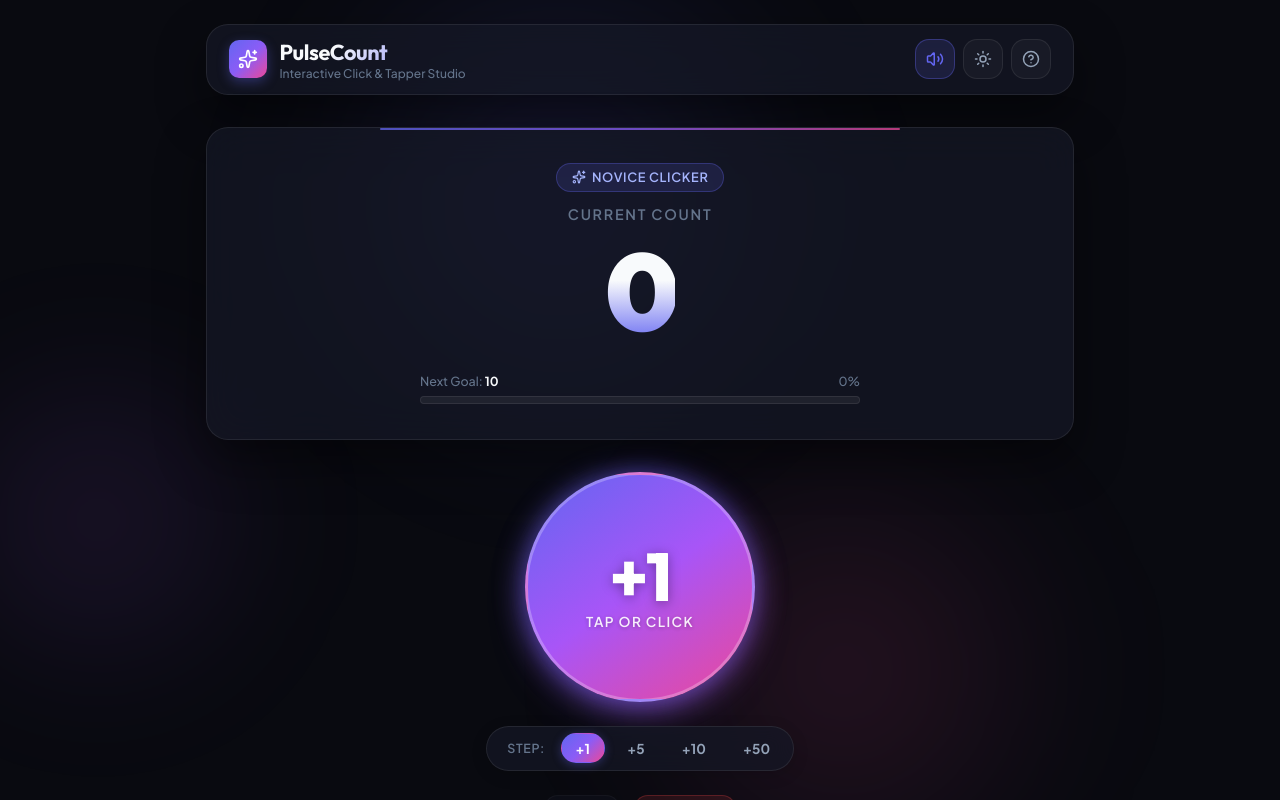
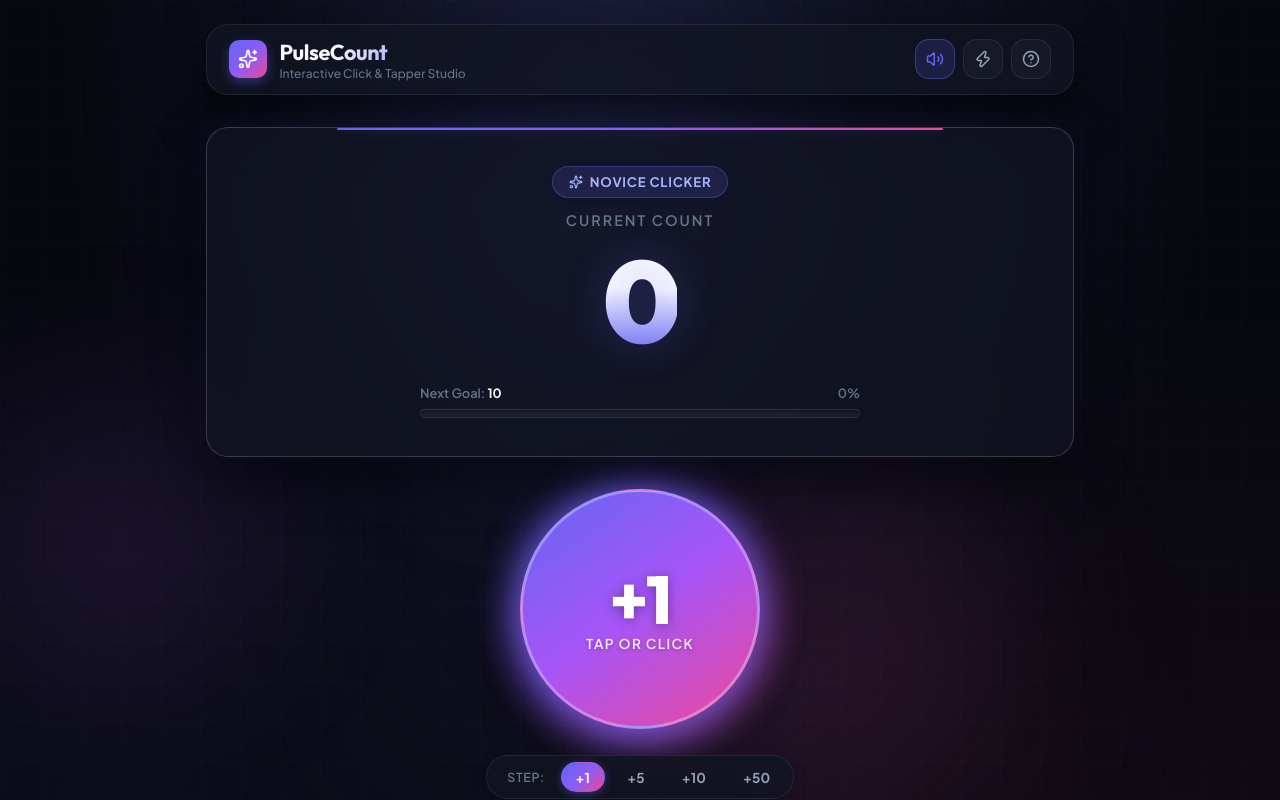
Before and after one commit to bharath-techcitta/jenkinstest, a React (Vite) app: page / in a window 1280 px wide. Shown: the top 800 px of the page. Built offline with nearby package versions, Linux system fonts and the light colour scheme.

Commit message:
style: remove white background and upgrade with sleek midnight obsidian & cyber glassmorphism design

```diff
--- a/index.html
+++ b/index.html
@@ -6,11 +6,12 @@
     <meta name="viewport" content="width=device-width, initial-scale=1.0" />
     <title>PulseCount — Modern Click & Counter Studio</title>
     <meta name="description" content="A fast, interactive, and beautifully designed click counter with instant +1 reactions, sound effects, streaks, and analytics." />
+    <meta name="color-scheme" content="dark" />
     <link rel="preconnect" href="https://fonts.googleapis.com">
     <link rel="preconnect" href="https://fonts.gstatic.com" crossorigin>
     <link href="https://fonts.googleapis.com/css2?family=Outfit:wght@300;400;500;600;700;800;900&family=Plus+Jakarta+Sans:wght@400;500;600;700&display=swap" rel="stylesheet">
   </head>
-  <body>
+  <body style="background-color: #07080f; margin: 0; color: #f8fafc;">
     <div id="root"></div>
     <script type="module" src="/src/main.jsx"></script>
   </body>
--- a/src/App.css
+++ b/src/App.css
@@ -108,13 +108,13 @@
   flex-direction: column;
   align-items: center;
   text-align: center;
-  padding: 2.2rem 1.5rem;
+  padding: 2.4rem 1.5rem;
   background: var(--bg-card);
-  border: 1px solid var(--border-subtle);
+  border: 1px solid var(--border-bright);
   border-radius: var(--radius-lg);
-  backdrop-filter: blur(20px);
-  -webkit-backdrop-filter: blur(20px);
-  box-shadow: var(--glass-shadow);
+  backdrop-filter: blur(24px);
+  -webkit-backdrop-filter: blur(24px);
+  box-shadow: var(--glass-shadow), 0 0 35px rgba(99, 102, 241, 0.1);
   position: relative;
   overflow: hidden;
 }
@@ -123,34 +123,35 @@
   content: '';
   position: absolute;
   top: 0;
-  left: 20%;
-  right: 20%;
+  left: 15%;
+  right: 15%;
   height: 2px;
   background: var(--accent-gradient);
   border-radius: 9999px;
-  opacity: 0.75;
+  box-shadow: 0 0 12px var(--accent-glow);
 }
 
 .level-badge {
   display: inline-flex;
   align-items: center;
-  gap: 0.4rem;
-  padding: 0.35rem 0.9rem;
+  gap: 0.45rem;
+  padding: 0.4rem 1rem;
   background: var(--badge-bg);
   border: 1px solid var(--badge-border);
   border-radius: var(--radius-full);
   color: var(--badge-text);
-  font-size: 0.8rem;
-  font-weight: 600;
+  font-size: 0.82rem;
+  font-weight: 700;
   text-transform: uppercase;
-  letter-spacing: 0.05em;
+  letter-spacing: 0.06em;
   margin-bottom: 0.8rem;
+  box-shadow: 0 2px 10px rgba(0, 0, 0, 0.2);
 }
 
 .count-label {
   font-size: 0.9rem;
   text-transform: uppercase;
-  letter-spacing: 0.12em;
+  letter-spacing: 0.14em;
   color: var(--text-muted);
   font-weight: 600;
   margin-bottom: 0.4rem;
@@ -166,18 +167,19 @@
 
 .count-number {
   font-family: var(--font-display);
-  font-size: clamp(4.2rem, 11vw, 6.8rem);
+  font-size: clamp(4.5rem, 12vw, 7.2rem);
   font-weight: 900;
   line-height: 1;
   letter-spacing: -0.04em;
-  background: linear-gradient(180deg, var(--text-primary) 40%, var(--accent-primary) 100%);
+  background: linear-gradient(180deg, #ffffff 40%, var(--accent-primary) 100%);
   -webkit-background-clip: text;
   -webkit-text-fill-color: transparent;
   transition: transform 0.15s cubic-bezier(0.175, 0.885, 0.32, 1.275);
+  text-shadow: 0 0 40px rgba(99, 102, 241, 0.25);
 }
 
 .count-number.pulse {
-  transform: scale(1.08);
+  transform: scale(1.1);
 }
 
 /* Milestone Progress Bar */
@@ -186,16 +188,16 @@
   max-width: 440px;
   display: flex;
   flex-direction: column;
-  gap: 0.4rem;
+  gap: 0.45rem;
   margin-top: 0.5rem;
 }
 
 .progress-header {
   display: flex;
   justify-content: space-between;
-  font-size: 0.78rem;
+  font-size: 0.8rem;
   color: var(--text-muted);
-  font-weight: 500;
+  font-weight: 600;
 }
 
 .progress-header span strong {
@@ -204,11 +206,12 @@
 
 .progress-track {
   width: 100%;
-  height: 8px;
-  background: rgba(255, 255, 255, 0.06);
+  height: 9px;
+  background: rgba(255, 255, 255, 0.05);
   border-radius: var(--radius-full);
   overflow: hidden;
   border: 1px solid var(--border-subtle);
+  box-shadow: inset 0 1px 3px rgba(0, 0, 0, 0.5);
 }
 
 .progress-fill {
@@ -216,7 +219,7 @@
   background: var(--accent-gradient);
   border-radius: var(--radius-full);
   transition: width 0.3s ease;
-  box-shadow: 0 0 10px var(--accent-glow);
+  box-shadow: 0 0 12px var(--accent-glow);
 }
 
 /* Giant Interactive Click Button */
@@ -224,14 +227,14 @@
   display: flex;
   flex-direction: column;
   align-items: center;
-  gap: 1.5rem;
+  gap: 1.6rem;
   width: 100%;
 }
 
 .big-click-btn {
   position: relative;
-  width: 230px;
-  height: 230px;
+  width: 240px;
+  height: 240px;
   border-radius: 50%;
   background: var(--btn-click-gradient);
   box-shadow: var(--btn-click-shadow);
@@ -245,32 +248,34 @@
   outline: none;
   -webkit-tap-highlight-color: transparent;
   user-select: none;
-  border: 3px solid rgba(255, 255, 255, 0.25);
+  border: 3px solid rgba(255, 255, 255, 0.3);
 }
 
 .big-click-btn::before {
   content: '';
   position: absolute;
-  inset: -10px;
+  inset: -12px;
   border-radius: 50%;
   background: var(--accent-gradient);
-  opacity: 0.25;
-  filter: blur(14px);
+  opacity: 0.35;
+  filter: blur(16px);
   z-index: -1;
+  animation: pulseGlow 4s ease-in-out infinite alternate;
   transition: opacity 0.2s ease;
 }
 
-.big-click-btn:hover {
-  transform: translateY(-4px) scale(1.03);
-  box-shadow: 0 18px 48px -6px rgba(139, 92, 246, 0.7), 0 0 30px rgba(99, 102, 241, 0.4);
+@keyframes pulseGlow {
+  0% { transform: scale(1); opacity: 0.3; }
+  100% { transform: scale(1.08); opacity: 0.55; }
 }
 
-.big-click-btn:hover::before {
-  opacity: 0.45;
+.big-click-btn:hover {
+  transform: translateY(-5px) scale(1.04);
+  box-shadow: 0 20px 50px -6px rgba(139, 92, 246, 0.75), 0 0 35px rgba(99, 102, 241, 0.45);
 }
 
 .big-click-btn:active {
-  transform: translateY(2px) scale(0.95);
+  transform: translateY(3px) scale(0.94);
   box-shadow: 0 6px 20px -4px rgba(139, 92, 246, 0.6);
 }
 
--- a/src/App.jsx
+++ b/src/App.jsx
@@ -286,10 +286,10 @@ export default function App() {
               id="theme-toggle-btn"
               className="icon-btn"
               onClick={() => setTheme((prev) => (prev === 'dark' ? 'light' : 'dark'))}
-              title={`Switch to ${theme === 'dark' ? 'Light' : 'Dark'} Mode (T)`}
+              title={`Switch to ${theme === 'dark' ? 'Cyber Sapphire' : 'Midnight Obsidian'} Theme (T)`}
               aria-label="Toggle Theme"
             >
-              {theme === 'dark' ? <Sun size={18} /> : <Moon size={18} />}
+              {theme === 'dark' ? <Zap size={18} /> : <Moon size={18} />}
             </button>
 
             <button
--- a/src/index.css
+++ b/src/index.css
@@ -3,13 +3,13 @@
   --font-display: 'Outfit', -apple-system, BlinkMacSystemFont, 'Segoe UI', Roboto, sans-serif;
   --font-body: 'Plus Jakarta Sans', -apple-system, BlinkMacSystemFont, 'Segoe UI', Roboto, sans-serif;
 
-  /* Theme: Dark (Default) */
-  --bg-primary: #090a10;
-  --bg-secondary: #12131d;
-  --bg-card: rgba(22, 24, 38, 0.72);
-  --bg-card-hover: rgba(28, 31, 48, 0.85);
+  /* Theme: Midnight Obsidian (Default Dark) - Zero White Backgrounds */
+  --bg-primary: #07080f;
+  --bg-secondary: #0e101c;
+  --bg-card: rgba(18, 20, 34, 0.75);
+  --bg-card-hover: rgba(26, 30, 48, 0.88);
   --border-subtle: rgba(255, 255, 255, 0.08);
-  --border-bright: rgba(255, 255, 255, 0.16);
+  --border-bright: rgba(255, 255, 255, 0.18);
   --border-focus: #6366f1;
 
   --text-primary: #f8fafc;
@@ -17,15 +17,15 @@
   --text-muted: #64748b;
 
   --accent-primary: #6366f1;
-  --accent-glow: rgba(99, 102, 241, 0.35);
+  --accent-glow: rgba(99, 102, 241, 0.4);
   --accent-gradient: linear-gradient(135deg, #6366f1 0%, #8b5cf6 50%, #ec4899 100%);
   --accent-gradient-hover: linear-gradient(135deg, #4f46e5 0%, #7c3aed 50%, #db2777 100%);
 
   --btn-click-gradient: linear-gradient(145deg, #6366f1, #a855f7 50%, #ec4899);
-  --btn-click-shadow: 0 14px 40px -10px rgba(139, 92, 246, 0.6), 0 0 20px rgba(99, 102, 241, 0.3);
+  --btn-click-shadow: 0 16px 45px -8px rgba(139, 92, 246, 0.65), 0 0 25px rgba(99, 102, 241, 0.35);
 
-  --badge-bg: rgba(99, 102, 241, 0.15);
-  --badge-border: rgba(99, 102, 241, 0.3);
+  --badge-bg: rgba(99, 102, 241, 0.16);
+  --badge-border: rgba(99, 102, 241, 0.35);
   --badge-text: #a5b4fc;
 
   --danger-color: #ef4444;
@@ -40,42 +40,43 @@
   --radius-lg: 22px;
   --radius-full: 9999px;
 
-  --glass-shadow: 0 20px 50px rgba(0, 0, 0, 0.45);
+  --glass-shadow: 0 20px 50px rgba(0, 0, 0, 0.6);
 }
 
+/* Alternate Theme: Cyber Sapphire (Replaces bright white - deep navy with neon cyan & indigo) */
 [data-theme="light"] {
-  --bg-primary: #f8fafc;
-  --bg-secondary: #f1f5f9;
-  --bg-card: rgba(255, 255, 255, 0.85);
-  --bg-card-hover: rgba(255, 255, 255, 0.95);
-  --border-subtle: rgba(15, 23, 42, 0.08);
-  --border-bright: rgba(15, 23, 42, 0.14);
-  --border-focus: #4f46e5;
+  --bg-primary: #0a0e1a;
+  --bg-secondary: #101628;
+  --bg-card: rgba(16, 22, 40, 0.82);
+  --bg-card-hover: rgba(24, 32, 58, 0.92);
+  --border-subtle: rgba(56, 189, 248, 0.12);
+  --border-bright: rgba(56, 189, 248, 0.25);
+  --border-focus: #06b6d4;
 
-  --text-primary: #0f172a;
-  --text-secondary: #475569;
-  --text-muted: #94a3b8;
+  --text-primary: #f0f9ff;
+  --text-secondary: #94a3b8;
+  --text-muted: #64748b;
 
-  --accent-primary: #4f46e5;
-  --accent-glow: rgba(79, 70, 229, 0.25);
-  --accent-gradient: linear-gradient(135deg, #4f46e5 0%, #7c3aed 50%, #db2777 100%);
-  --accent-gradient-hover: linear-gradient(135deg, #4338ca 0%, #6d28d9 50%, #be185d 100%);
+  --accent-primary: #06b6d4;
+  --accent-glow: rgba(6, 182, 212, 0.4);
+  --accent-gradient: linear-gradient(135deg, #06b6d4 0%, #3b82f6 50%, #8b5cf6 100%);
+  --accent-gradient-hover: linear-gradient(135deg, #0891b2 0%, #2563eb 50%, #7c3aed 100%);
 
-  --btn-click-gradient: linear-gradient(145deg, #4f46e5, #7c3aed 50%, #db2777);
-  --btn-click-shadow: 0 14px 30px -8px rgba(124, 58, 237, 0.4), 0 0 16px rgba(79, 70, 229, 0.2);
+  --btn-click-gradient: linear-gradient(145deg, #06b6d4, #3b82f6 50%, #8b5cf6);
+  --btn-click-shadow: 0 16px 45px -8px rgba(6, 182, 212, 0.55), 0 0 25px rgba(59, 130, 246, 0.35);
 
-  --badge-bg: rgba(79, 70, 229, 0.09);
-  --badge-border: rgba(79, 70, 229, 0.2);
-  --badge-text: #4338ca;
+  --badge-bg: rgba(6, 182, 212, 0.14);
+  --badge-border: rgba(6, 182, 212, 0.3);
+  --badge-text: #67e8f9;
 
-  --danger-color: #dc2626;
-  --danger-bg: rgba(220, 38, 38, 0.08);
-  --danger-border: rgba(220, 38, 38, 0.2);
+  --danger-color: #f87171;
+  --danger-bg: rgba(239, 68, 68, 0.14);
+  --danger-border: rgba(239, 68, 68, 0.25);
 
-  --success-color: #059669;
-  --success-bg: rgba(5, 150, 105, 0.09);
+  --success-color: #34d399;
+  --success-bg: rgba(16, 185, 129, 0.14);
 
-  --glass-shadow: 0 20px 45px rgba(100, 116, 139, 0.12);
+  --glass-shadow: 0 20px 50px rgba(0, 0, 0, 0.65);
 }
 
 * {
@@ -84,9 +85,18 @@
   padding: 0;
 }
 
+html {
+  background-color: var(--bg-primary);
+  color-scheme: dark;
+}
+
 body {
   font-family: var(--font-body);
   background-color: var(--bg-primary);
+  background-image:
+    radial-gradient(ellipse at 50% -10%, #15182e 0%, transparent 65%),
+    radial-gradient(at 90% 90%, rgba(236, 72, 153, 0.05) 0px, transparent 50%),
+    radial-gradient(at 10% 80%, rgba(99, 102, 241, 0.06) 0px, transparent 50%);
   color: var(--text-primary);
   min-height: 100vh;
   display: flex;
@@ -94,8 +104,22 @@ body {
   overflow-x: hidden;
   position: relative;
   -webkit-font-smoothing: antialiased;
+  -moz-osx-font-smoothing: grayscale;
   transition: background-color 0.3s ease, color 0.3s ease;
   user-select: none;
+}
+
+/* Subtle Cyber Tech Grid Pattern for visual depth without white background */
+body::before {
+  content: '';
+  position: fixed;
+  inset: 0;
+  background-image:
+    linear-gradient(to right, rgba(255, 255, 255, 0.015) 1px, transparent 1px),
+    linear-gradient(to bottom, rgba(255, 255, 255, 0.015) 1px, transparent 1px);
+  background-size: 40px 40px;
+  pointer-events: none;
+  z-index: 0;
 }
 
 #root {
@@ -103,6 +127,8 @@ body {
   display: flex;
   flex-direction: column;
   width: 100%;
+  position: relative;
+  z-index: 1;
 }
 
 button {
@@ -126,11 +152,11 @@ button {
   position: absolute;
   top: -12%;
   left: 20%;
-  width: 550px;
-  height: 550px;
+  width: 580px;
+  height: 580px;
   border-radius: 50%;
-  background: radial-gradient(circle, rgba(99, 102, 241, 0.18) 0%, rgba(99, 102, 241, 0) 70%);
-  filter: blur(60px);
+  background: radial-gradient(circle, rgba(99, 102, 241, 0.22) 0%, rgba(99, 102, 241, 0) 70%);
+  filter: blur(75px);
   animation: floatOrb 18s ease-in-out infinite alternate;
 }
 
@@ -138,11 +164,11 @@ button {
   position: absolute;
   bottom: -10%;
   right: 15%;
-  width: 500px;
-  height: 500px;
+  width: 520px;
+  height: 520px;
   border-radius: 50%;
-  background: radial-gradient(circle, rgba(236, 72, 153, 0.14) 0%, rgba(236, 72, 153, 0) 70%);
-  filter: blur(65px);
+  background: radial-gradient(circle, rgba(236, 72, 153, 0.16) 0%, rgba(236, 72, 153, 0) 70%);
+  filter: blur(80px);
   animation: floatOrb 22s ease-in-out infinite alternate-reverse;
 }
 
@@ -150,11 +176,11 @@ button {
   position: absolute;
   top: 40%;
   left: -8%;
-  width: 400px;
-  height: 400px;
+  width: 440px;
+  height: 440px;
   border-radius: 50%;
-  background: radial-gradient(circle, rgba(168, 85, 247, 0.12) 0%, rgba(168, 85, 247, 0) 70%);
-  filter: blur(60px);
+  background: radial-gradient(circle, rgba(168, 85, 247, 0.15) 0%, rgba(168, 85, 247, 0) 70%);
+  filter: blur(70px);
 }
 
 @keyframes floatOrb {
@@ -169,9 +195,9 @@ button {
   pointer-events: none;
   font-family: var(--font-display);
   font-weight: 800;
-  font-size: 1.6rem;
-  color: #a855f7;
-  text-shadow: 0 0 16px rgba(168, 85, 247, 0.6);
+  font-size: 1.75rem;
+  color: #c084fc;
+  text-shadow: 0 0 20px rgba(192, 132, 252, 0.8), 0 0 35px rgba(168, 85, 247, 0.5);
   z-index: 9999;
   transform: translate(-50%, -50%);
   animation: floatUpAndFade 0.85s cubic-bezier(0.16, 1, 0.3, 1) forwards;
@@ -184,10 +210,10 @@ button {
   }
   35% {
     opacity: 1;
-    transform: translate(calc(-50% + var(--drift-x, 0px)), -70%) scale(1.25);
+    transform: translate(calc(-50% + var(--drift-x, 0px)), -75%) scale(1.3);
   }
   100% {
     opacity: 0;
-    transform: translate(calc(-50% + var(--drift-x, 0px)), -140%) scale(1.05);
+    transform: translate(calc(-50% + var(--drift-x, 0px)), -150%) scale(1.05);
   }
 }
```
Also changed, not shown: 1 other file (tests, documents, lock files or other folders).
